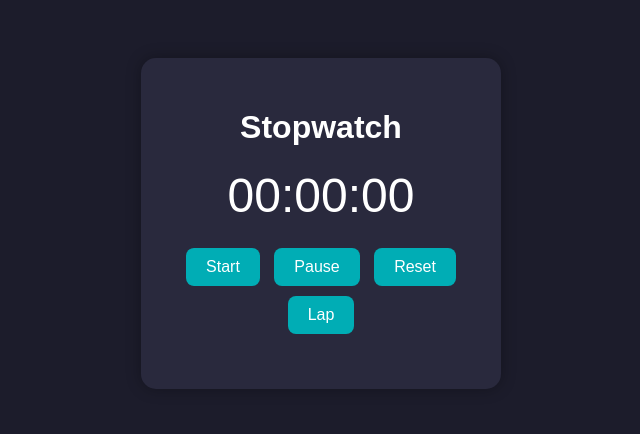
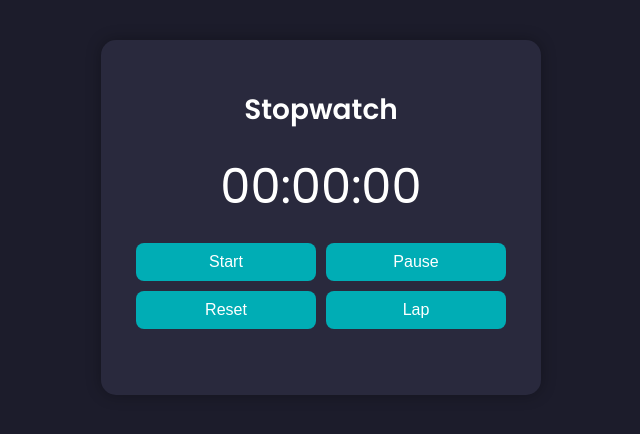
Before and after one commit to balagonda143/SCT_WD_02, a plain HTML site: page index.html in a window 1280 px wide. Shown: the whole page, without its empty margins (319-959 px from the left). Drawn offline with Linux system fonts and the light colour scheme.

Commit message:
Update style.css

```diff
--- a/style.css
+++ b/style.css
@@ -1,35 +1,57 @@
+
+@import url('https://fonts.googleapis.com/css2?family=Poppins:wght@400;600&display=swap');
+
 body {
   font-family: 'Poppins', sans-serif;
+  margin: 0;
+  padding: 0;
   background-color: #1c1c2b;
-  color: #fff;
-  text-align: center;
-  padding-top: 50px;
+  color: white;
+  min-height: 100vh;
+  display: flex;
+  justify-content: center;
+  align-items: flex-start;
+  padding-top: 40px;
 }
 
 .container {
-  background: #29293d;
-  padding: 30px;
+  background-color: #29293d;
+  padding: 30px 20px;
   border-radius: 15px;
-  width: 300px;
-  margin: auto;
+  width: 90%;
+  max-width: 400px;
+  text-align: center;
   box-shadow: 0 0 15px rgba(0,0,0,0.3);
+}
+
+h1 {
+  margin-bottom: 20px;
+  font-size: 28px;
 }
 
 #display {
   font-size: 48px;
-  margin: 20px 0;
+  margin-bottom: 20px;
+}
+
+
+.buttons {
+  display: flex;
+  flex-wrap: wrap;
+  gap: 10px;
+  justify-content: center;
 }
 
 .buttons button {
-  margin: 5px;
-  padding: 10px 20px;
-  font-size: 16px;
+  background-color: #00adb5;
+  color: white;
+  padding: 10px 15px;
   border: none;
   border-radius: 8px;
-  background-color: #00adb5;
-  color: white;
+  font-size: 16px;
   cursor: pointer;
-  transition: 0.2s ease;
+  transition: background 0.3s ease;
+  min-width: 45%;
 }
 
 .buttons button:hover {
@@ -40,38 +62,31 @@ body {
   list-style: none;
   padding: 0;
   margin-top: 20px;
+  max-height: 200px;
+  overflow-y: auto;
 }
 
 #laps li {
   background-color: #3a3a50;
+  margin: 6px 0;
   padding: 8px;
-  margin: 4px 0;
-  border-radius: 5px;
+  border-radius: 6px;
+  font-size: 14px;
 }
 
 
 
 @media screen and (max-width: 480px) {
-  .container {
-    width: 90%;
-    padding: 20px;
-  }
-
   #display {
     font-size: 36px;
   }
 
-  .buttons button {
-    width: 100%;
-    margin: 6px 0;
-    font-size: 14px;
+  h1 {
+    font-size: 22px;
   }
 
-  h1 {
-    font-size: 24px;
-  }
-
-  #laps li {
+  .buttons button {
+    min-width: 100%;
     font-size: 14px;
   }
 }
```
